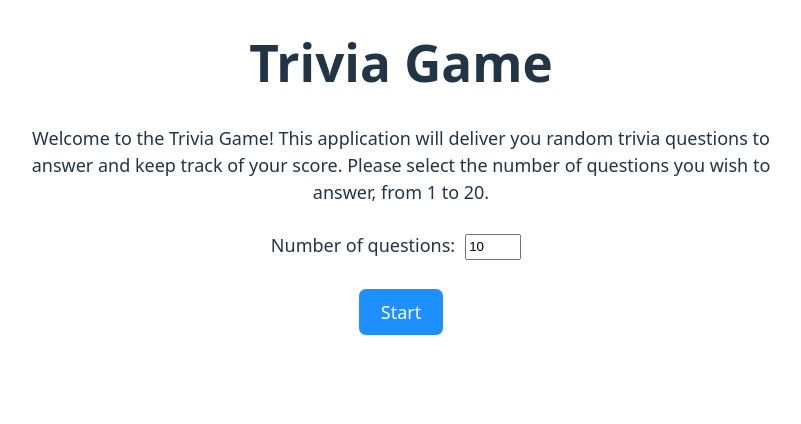
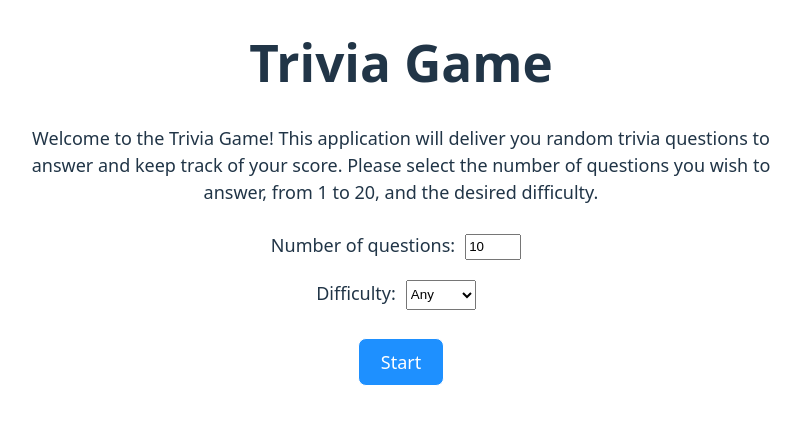
Before and after one commit to joseph-melendez/trivia-game, a React (Vite) app: page / in a window 1280 px wide. Shown: the top 424 px of the page, without its empty margins (239-1040 px from the left). Built offline with nearby package versions, Linux system fonts and the light colour scheme.

Commit message:
Added difficulty selection to the game and cleaned up some console.log statements

```diff
--- a/src/App.css
+++ b/src/App.css
@@ -141,3 +141,7 @@
 .number-of-questions {
   height: 20px;
 }
+
+.difficulty-dropdown {
+  height: 30px;
+}
--- a/src/components/Play.tsx
+++ b/src/components/Play.tsx
@@ -6,21 +6,21 @@ import { QuestionXOfX } from './QuestionXOfX';
 import { CategoryDifficulty } from './CategoryDifficulty';
 import { Question } from './Question';
 import { useParams, Link } from 'react-router';
+import { GetDifficultyFromQueryString } from '../types/Difficulty';
 
 export const Play = () => {
     const { rounds } = useParams();
+    const difficulty = GetDifficultyFromQueryString(window.location.search);
     const [timestamp] = useState(Date.now().toString());
     const [answer, setAnswer] = useState(-1);
     const [questionNumber, setQuestionNumber] = useState(0);
     const [questionAnswered, setQuestionAnswered] = useState(false);
     const [correctAnswers, setCorrectAnswers] = useState(0);
-    const { status, data, isFetching, error } = useQuestions(Number(rounds), timestamp);
+    const { data, isFetching, error } = useQuestions(Number(rounds), difficulty, timestamp);
 
     if (isFetching) {
-        console.log(`status === ${status}`);
-        return <></>;
+        return <>Retrieving Data...</>;
     } else if (error || data === undefined) {
-        console.log(`error!!!!! ${error}`);
         return <>There was an error</>;
     }
 
--- a/src/components/StartGame.tsx
+++ b/src/components/StartGame.tsx
@@ -1,14 +1,16 @@
 import { useState } from 'react';
 import { QuestionsMin, QuestionsMax } from '../types/Constants';
-import { Link, useNavigate } from 'react-router';
+import { useNavigate } from 'react-router';
+import { Difficulty } from '../types/Difficulty';
 
 export const StartGame = () => {
     const [rounds, setRounds] = useState(10);
+    const [difficulty, setDifficulty] = useState(Difficulty.any);
     const [error, setError] = useState('');
     const navigate = useNavigate();
 
     const buttonClick = async () => {
-        navigate(`/play/${rounds}`);
+        navigate(`/play/${rounds}?difficulty=${difficulty}`);
     }
 
     const validateRounds = (e: React.ChangeEvent<HTMLInputElement>) => {
@@ -28,7 +30,7 @@ export const StartGame = () => {
     return (
         <div className='font-size-18'>
             <p>
-                Welcome to the Trivia Game!  This application will deliver you random trivia questions to answer and keep track of your score.  Please select the number of questions you wish to answer, from 1 to 20.
+                Welcome to the Trivia Game!  This application will deliver you random trivia questions to answer and keep track of your score.  Please select the number of questions you wish to answer, from 1 to 20, and the desired difficulty.
             </p>
             <p>
                 Number of questions:
@@ -40,11 +42,20 @@ export const StartGame = () => {
                     value={rounds}
                     className='margin-10 number-of-questions'
                 />
+                <br />
+                Difficulty:
+                <select
+                    value={difficulty}
+                    onChange={(e) => {setDifficulty(e.target.value as Difficulty)}}
+                    className='margin-10 difficulty-dropdown'
+                >
+                    <option value={Difficulty.any}>Any</option>
+                    <option value={Difficulty.easy}>Easy</option>
+                    <option value={Difficulty.medium}>Medium</option>
+                    <option value={Difficulty.hard}>Hard</option>
+                </select>
             </p>
-            {
-                error.length > 0 &&
-                    <p className='error'>{error}</p>
-            }
+            <p className='error'>{error}</p>
             <p>
                 <button className='button-ok' onClick={buttonClick} disabled={error !== ''}>Start</button>
             </p>
--- a/src/hooks/useQuestions.ts
+++ b/src/hooks/useQuestions.ts
@@ -1,12 +1,12 @@
 import { useQuery } from '@tanstack/react-query';
 import { GetQuestions } from '../utils/GetQuestions';
+import { Difficulty } from '../types/Difficulty';
 
-export const useQuestions = (numberOfQuestions: number, timestamp: string) => {
+export const useQuestions = (numberOfQuestions: number, difficulty: Difficulty, timestamp: string) => {
     return useQuery({
         queryKey: [`questions-${timestamp}`],
         queryFn: async () => {
-            console.log("getting data from joe");
-            return await GetQuestions(numberOfQuestions);
+            return await GetQuestions(numberOfQuestions, difficulty);
         }
     })
 }
--- a/src/types/Difficulty.ts
+++ b/src/types/Difficulty.ts
@@ -1,5 +1,21 @@
 export enum Difficulty {
+    any = 'any',
     easy = 'easy',
     medium = 'medium',
     hard = 'hard'
 };
+
+export const GetDifficultyFromQueryString = (query: string): Difficulty => {
+    const newQuery = query.replace('?', '');
+    const split: string[] = newQuery.split('&');
+
+    for (const item of split) {
+        const elements: string[] = item.split('=');
+
+        if (elements[0] === 'difficulty') {
+            return elements[1] as Difficulty;
+        }
+    }
+
+    return Difficulty.any;
+}
--- a/src/utils/GetQuestions.ts
+++ b/src/utils/GetQuestions.ts
@@ -1,20 +1,23 @@
 import { TriviaApi } from '../types/Constants';
 import { Question } from '../types/Question';
-import rawData from '../data/GetQuestionsResponse.json';
 import { QuestionTypes } from '../types/QuestionTypes';
+import { Difficulty } from '../types/Difficulty';
+import { RawQuestion } from '../types/RawQuestion';
 
-export const GetQuestions = async (numberOfQuestions: number): Promise<Question[]> => {
-    const response = await fetch(`${TriviaApi}?amount=${numberOfQuestions}`);
+export const GetQuestions = async (numberOfQuestions: number, difficulty: Difficulty): Promise<Question[]> => {
+    const baseUrl = `${TriviaApi}?amount=${numberOfQuestions}`;
+    const urlToFetch = baseUrl + ((difficulty != null && difficulty != Difficulty.any) ? `&difficulty=${difficulty}` : '');
+
+    const response = await fetch(urlToFetch);
     const json = await response.json();
-    // const json = rawData;
 
     const questions: Question[] = [];
 
-    json.results.map((item: any, index: number) => {
+    json.results.map((item: RawQuestion, index: number) => {
         const question: Question = {
             number: index + 1,
             category: item.category,
-            difficulty: item.difficulty,
+            difficulty: item.difficulty as Difficulty,
             type: item.type,
             question: item.question,
             answer: item.correct_answer,
```
Also changed, not shown: src/App.tsx (+0 -16 lines).
